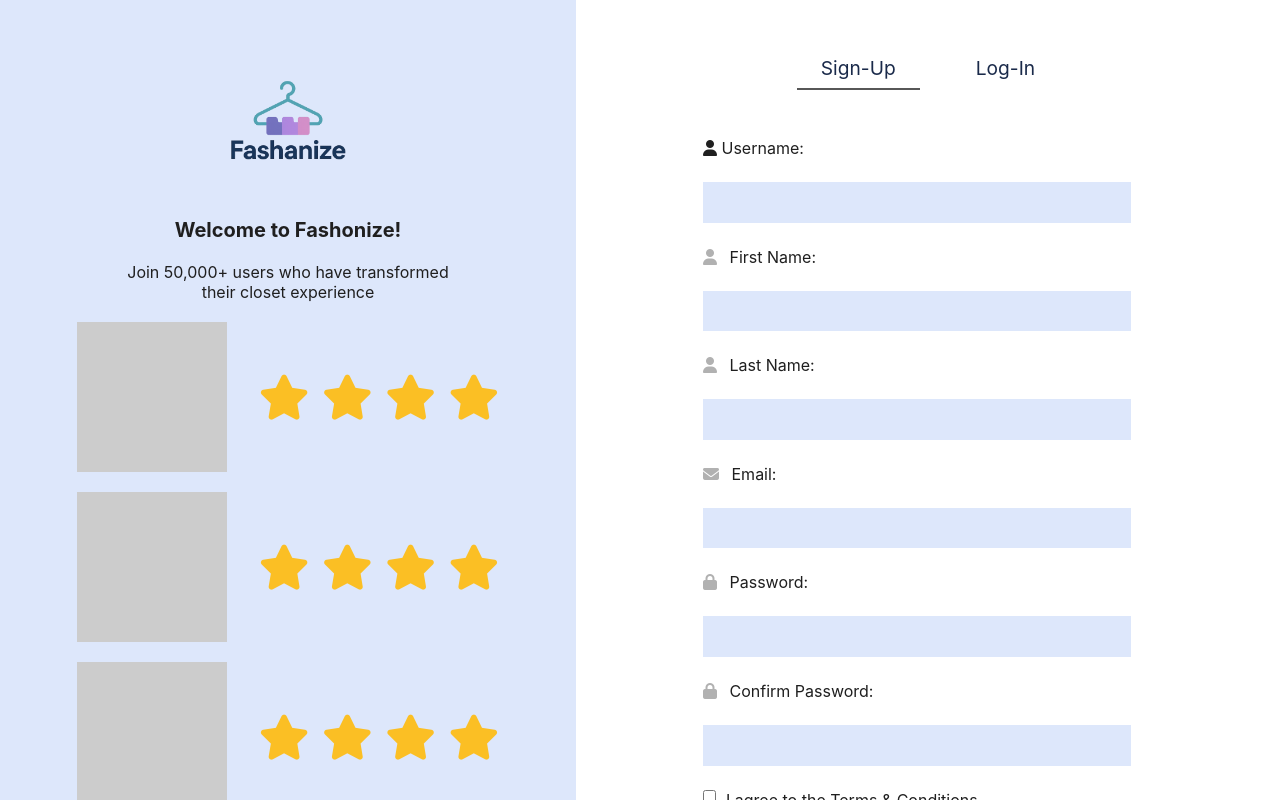
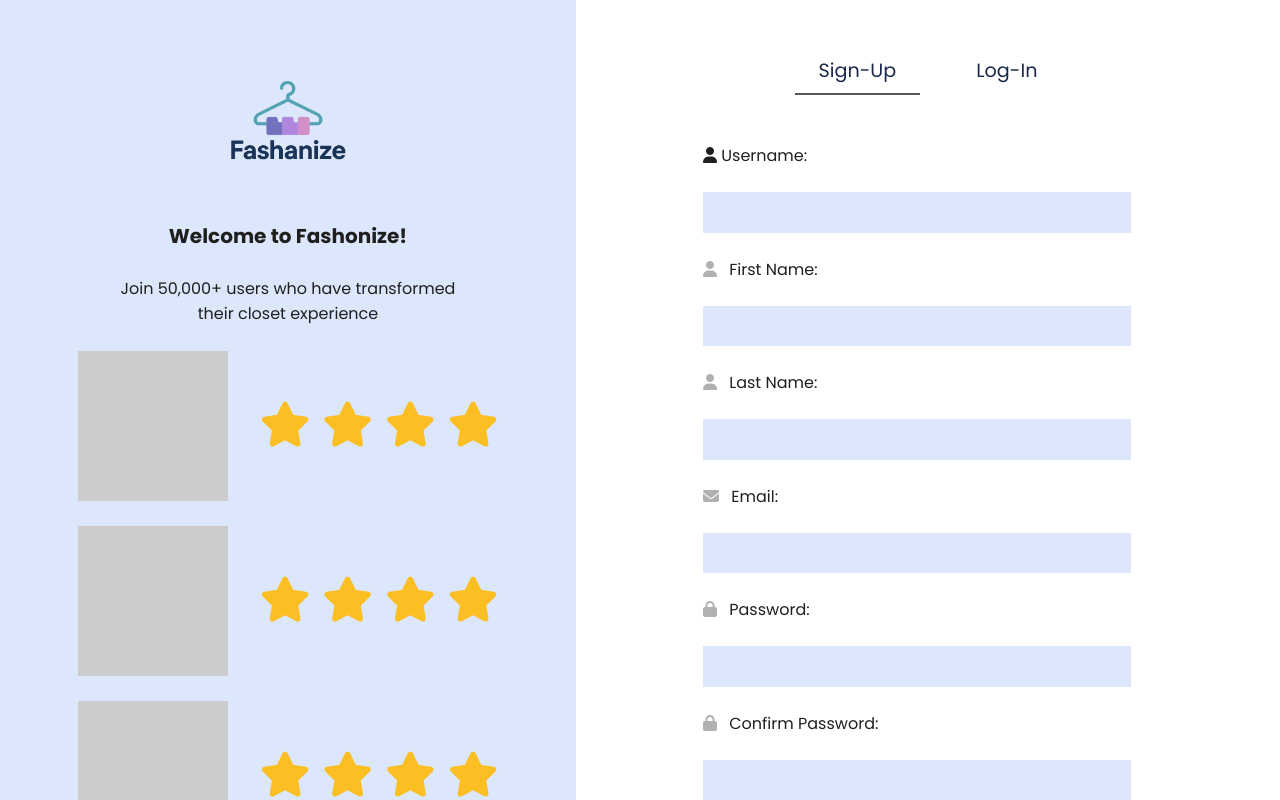
Before and after one commit to RalishaW/WebWardrobe, a Flask app: page /signup in a window 1280 px wide. Run offline with Flask 3, Linux system fonts and the light colour scheme.

Commit message:
Update style.css

```diff
--- a/app/static/style.css
+++ b/app/static/style.css
@@ -9,8 +9,8 @@
 
 body {
     margin: 0;
-    font-family: 'Inter', 'Helvetica Neue', sans-serif;
-    background-color: #EDE8F5;
+    font-family: 'Poppins', sans-serif;
+    background-color: #fefefe;
     color: #1f1f1f;
     -webkit-font-smoothing: antialiased;
 }
@@ -624,8 +624,6 @@
 -------------------------------------------------- */
 
 .home-page {
-  font-family: 'Poppins', sans-serif;
-  background-color: #fefefe;
   color: #1A2A4A;
   display: flex;
   flex-direction: column;
```
